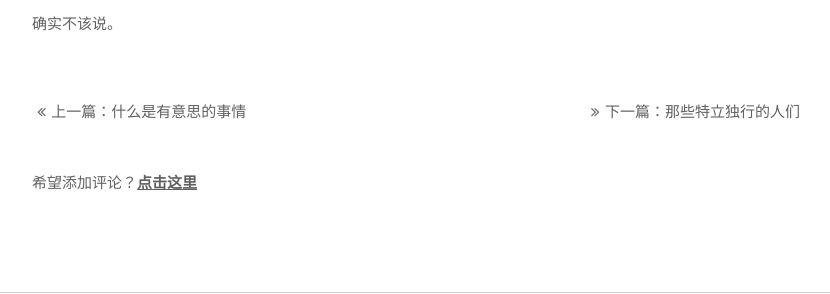
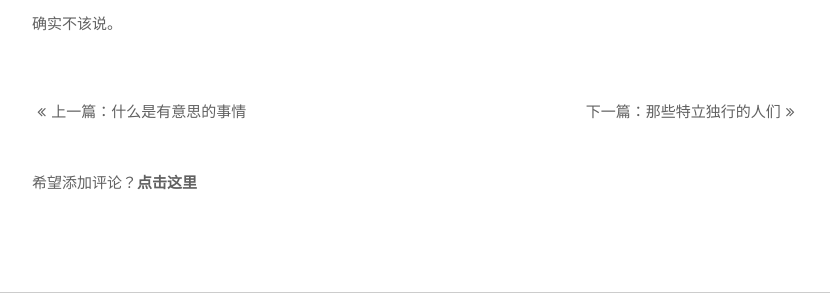
Before and after one commit to muyunzhe/wy-ei.github.io, a Jekyll site: the page built from _posts/opinion/2015-06-28-please-dont-say-it.md, in a window 1280 px wide. Shown: the part 1705-1999 px from the top of the page, without its empty margins (224-1054 px from the left). Built offline with Jekyll 4.4.1, drawn with Linux system fonts in a browser that asks for light colours; nearby versions of some CDN libraries; Markdown is read by kramdown in place of the engine named in the settings; comment, search, counter and statistics services are not loaded.

```diff
--- a/_layouts/post.html
+++ b/_layouts/post.html
@@ -22,16 +22,16 @@ layout: default
         {% endif %}
 
         {% if page.next %}
-              <p class="nextpage"><i class="fa fa-angle-double-right fa-fw"></i>下一篇：<a href="{{ BASE_PATH }}{{ page.next.url }}" title="{{ page.next.title }}">{{ page.next.title }}</a></p>
+              <p class="nextpage">下一篇：<a href="{{ BASE_PATH }}{{ page.next.url }}" title="{{ page.next.title }}">{{ page.next.title }}</a><i class="fa fa-angle-double-right fa-fw"></i></p>
         {% endif %}
         </footer>
     </article>
     <div id="show">
-    <p>希望添加评论？<a href="" onclick="return showComment();"><b>点击这里</b></a></p>
+    <p>希望添加评论？<b id='add-comment'>点击这里</b></p>
 </div>
 </section>
 
-<section id="comment" style="display:none;">
+<section id="comment" style="display: none;">
     {% include comment %}
     <div id="disqus_container">
         <div class="ds-thread" data-thread-key={{ page.id }} data-title={{ page.title }} data-url="wy-ei.com/{{ page.url }}"></div>
--- a/css/default.css
+++ b/css/default.css
@@ -47,8 +47,6 @@ header nav{
   display: block;
   padding-top: 20px;
 }
-
-
 
 body>header h2{
   display: inline;
@@ -159,7 +157,7 @@ section>article>header>h1{
   font-size: 15px
 }
 
-.content ol,ul{
+.content ol,.content ul{
   margin: 2em 0;
 }
 
@@ -224,6 +222,7 @@ p.end{
 
 .content+footer{
   margin-top: 60px;
+  overflow: auto;
 }
 
 
@@ -324,6 +323,12 @@ body>footer>p{
   opacity: 0.7;
 }
 
+.content img::after{
+  content:attr(alt);
+  display: block;
+  text-align: center;
+   border-bottom: 1px solid #d9d9d9;
+}
 
 .imgAlt{
   text-align: center;
@@ -343,6 +348,13 @@ div#show{
   margin: 50px auto;
 }
 
+#show b{
+  cursor: pointer;
+}
+
+#show b:hover{
+  color:#E50053;
+}
 
 #index{
     border-bottom:1px solid #d7d7d7;
--- a/js/post.js
+++ b/js/post.js
@@ -1,6 +1,5 @@
 var windowWidth = (document.documentElement&&document.documentElement.clientWidth)||document.body.clientWidth;
 var windowHeight = (document.documentElement&&document.documentElement.clientHeight)||document.body.clientHeight;
-
 
 function adjustHomePageImags(){
     var page = document.getElementById("page");
@@ -104,15 +103,6 @@ function popup(imgNodes){
     var div = document.createElement("div");
     div.setAttribute("id", "over");
     insertAfter(div,header);
-    var handler = function(event){
-        switch(event.type){
-            case "click":
-                adjustImg(this);
-                break;
-        }
-    }
-
-
 
     function adjustImg(img){
         var div = document.createElement("div");
@@ -239,10 +229,10 @@ function popup(imgNodes){
 
     }
     for(var i = 0,len = imgNodes.length;i<len;i++){
-        imgNodes[i].onclick = handler;
+        imgNodes[i].onclick = function(){
+            adjustImg(this);
+        };
     }
-
-
 
     var over = document.getElementById("over");
     over.onclick=function(){
@@ -274,14 +264,15 @@ function addLoadEvent(func){
     }
 }
 
-
-function showComment(){
-    var comment = document.getElementById("comment");
-    comment.style.display="block";
-    var show = document.getElementById("show");
-    show.style.display="none";
-    window.scrollTo(0,document.body.scrollHeight);
-    return false;
+function bindShowCommentEvent(){
+    var addComment =  document.getElementById('add-comment');
+    addComment.addEventListener('click',function(){
+        var comment = document.getElementById("comment");
+        comment.style.display="block";
+        var show = document.getElementById("show");
+        show.style.display="none";
+        document.body.scrollTop = document.body.scrollHeight;
+    });
 }
 
 
@@ -333,7 +324,7 @@ function addIndex(){
     if(nodes.length<3){
         return;
     }
-    var lis = new Array();
+    var lis = [];
     var tagname;
     var len = nodes.length;
     var row = 0,subrow=0;
@@ -413,7 +404,7 @@ var loadEvent = function(){
     toTop();
     addIndex();
     adjustHomePageImags();
-
+    bindShowCommentEvent();
 }
 
 
```
